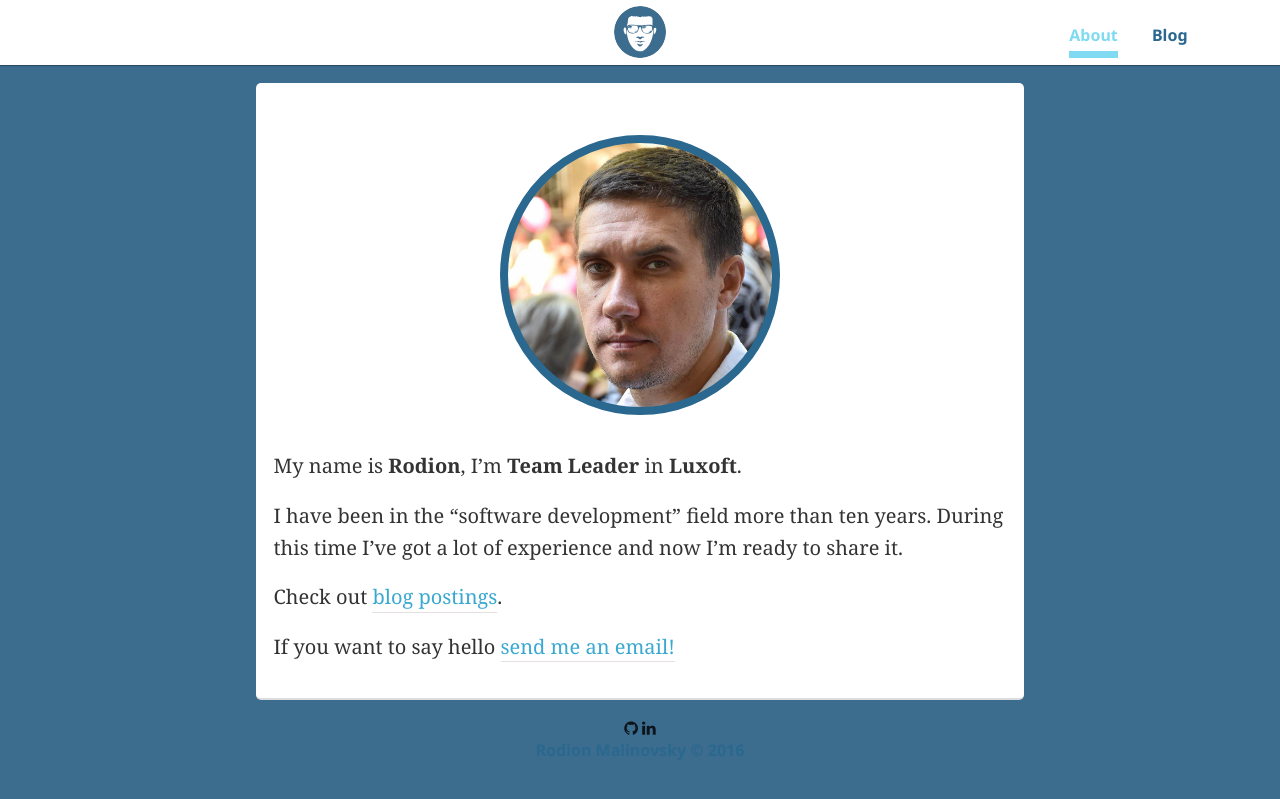
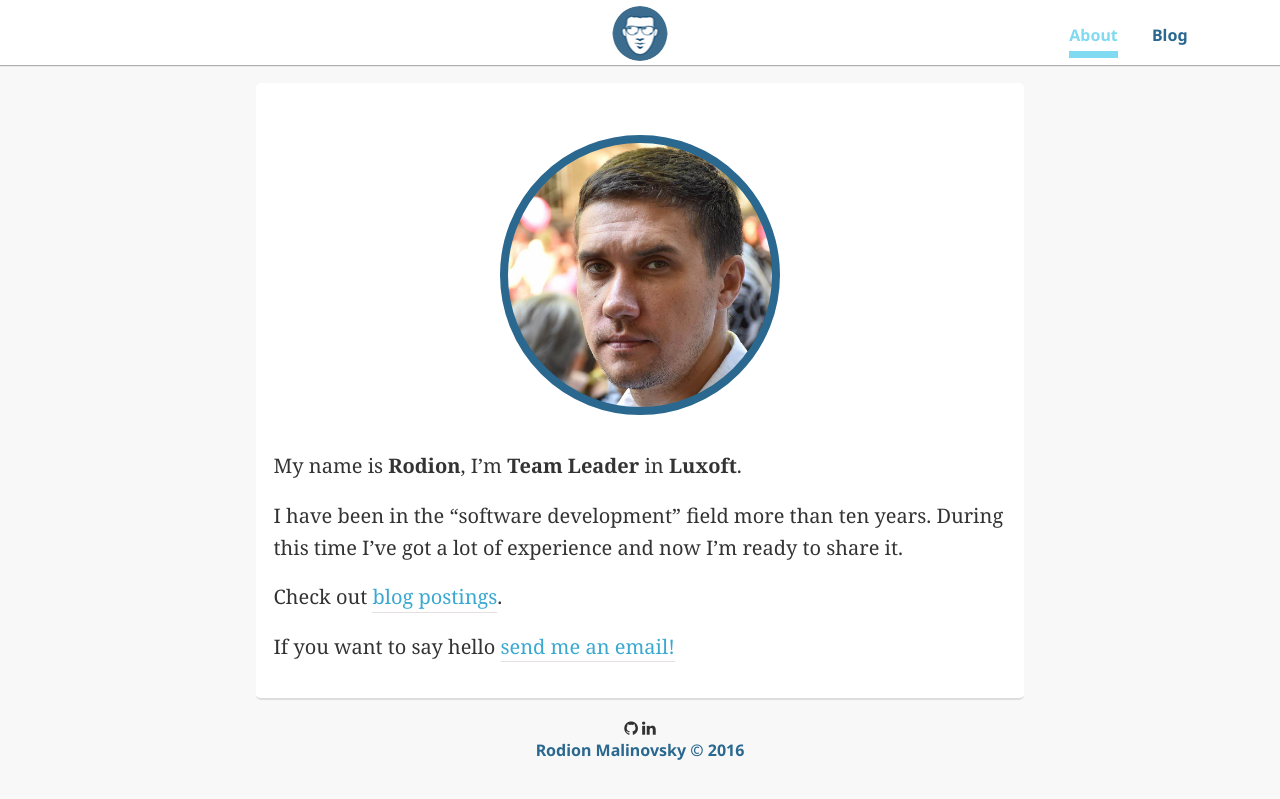
Before and after one commit to malirod/malirod.github.io, a Jekyll site: the page built from about.md, in a window 1280 px wide. Shown: the top 799 px of the page. Built offline with Jekyll 4.4.1, drawn with Linux system fonts in a browser that asks for light colours; nearby versions of some CDN libraries.

Commit message:
Update header logo

```diff
--- a/_sass/_common.scss
+++ b/_sass/_common.scss
@@ -8,7 +8,7 @@
 
 body {
 	font-family: 'Noto Serif', serif;
-	background: #3c6c8e;
+	background: #F8F8F8;
 	color: $text-color;
 	font-size: 16px;
 	font-weight: 400;
--- a/_sass/_header.scss
+++ b/_sass/_header.scss
@@ -14,10 +14,10 @@
 					left: 50%;
 					transform: translate(-50%, 0);
 
-					height: 52px;
-					width: 52px;
+					height: 55px;
+					width: 55px;
 
-					background-image: url("../img/main-logo-header.svg");
+					background-image: url("../img/main-logo-header.png");
 					background-size: cover;
 					background-position: center;
 
@@ -39,10 +39,10 @@
 			left: 50%;
 			transform: translate(-50%, 0);
 
-			height: 48px;
-			width: 48px;
+			height: 55px;
+			width: 55px;
 
-			background-image: url("../img/main-logo-header.svg");
+			background-image: url("../img/main-logo-header.png");
 
 			z-index: 6;
 		}
```
Also changed, not shown: img/main-logo-header.png (added), img/main-logo-header.svg (deleted).
